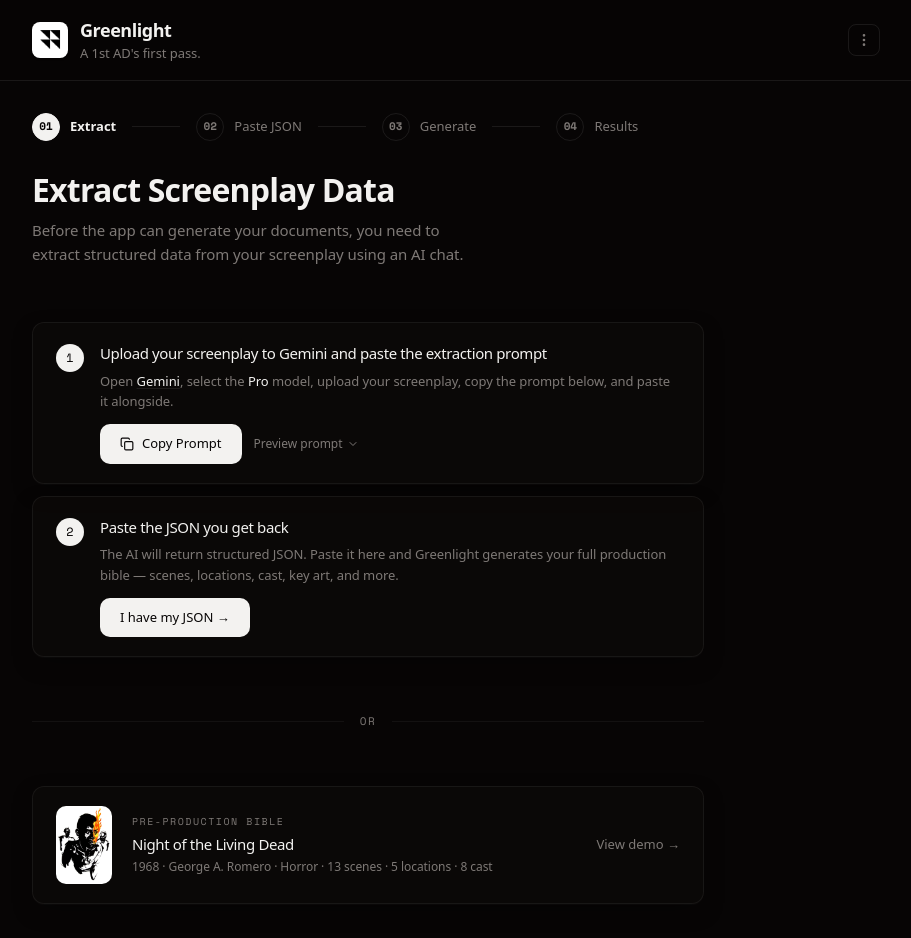
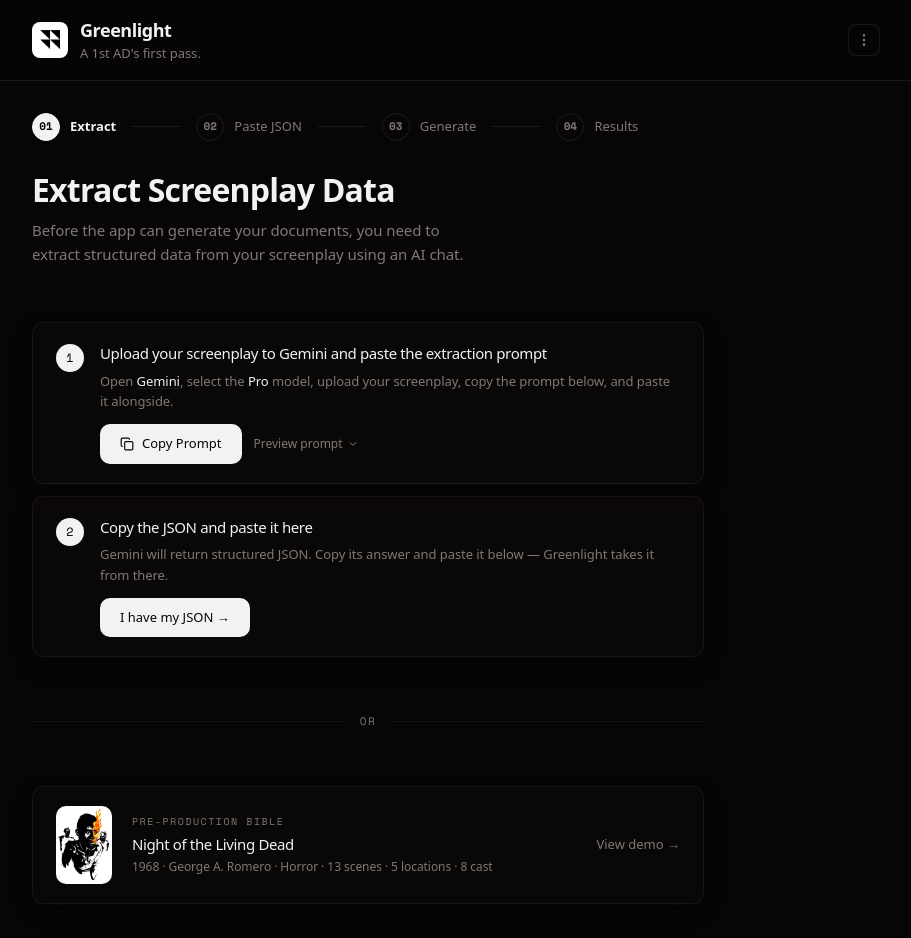
Before and after one commit to madebysan/greenlight, a Next.js app: page / in a window 1280 px wide. Shown: the top 938 px of the page, without its empty margins (184-1095 px from the left). Built offline with nearby package versions, Linux system fonts and the light colour scheme.

Commit message:
checkpoint: update step-instructions.tsx

```diff
--- a/components/wizard/step-instructions.tsx
+++ b/components/wizard/step-instructions.tsx
@@ -97,11 +97,11 @@ export function StepInstructions({ onNext }: StepInstructionsProps) {
             </span>
             <div>
               <h3 className="text-[15px] font-medium tracking-tight mb-1.5">
-                Paste the JSON you get back
+                Copy the JSON and paste it here
               </h3>
               <p className="text-[13px] leading-[1.6] text-muted-foreground mb-3">
-                The AI will return structured JSON. Paste it here and Greenlight generates
-                your full production bible — scenes, locations, cast, key art, and more.
+                Gemini will return structured JSON. Copy its answer and paste it below — Greenlight
+                takes it from there.
               </p>
               <button
                 onClick={onNext}
```
